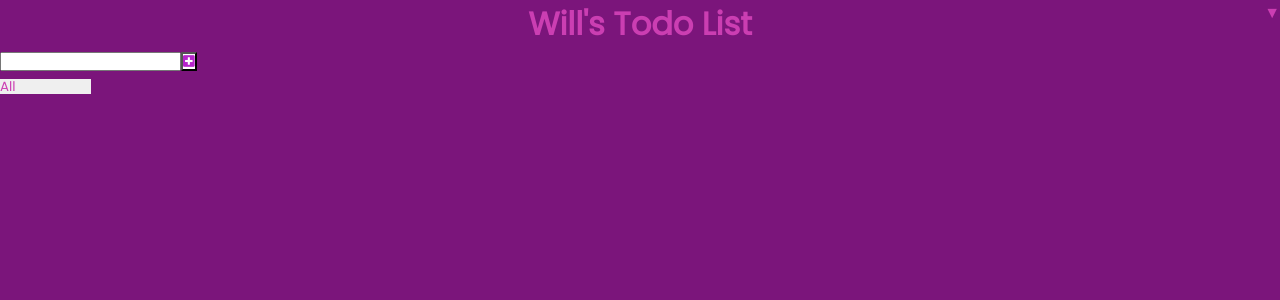
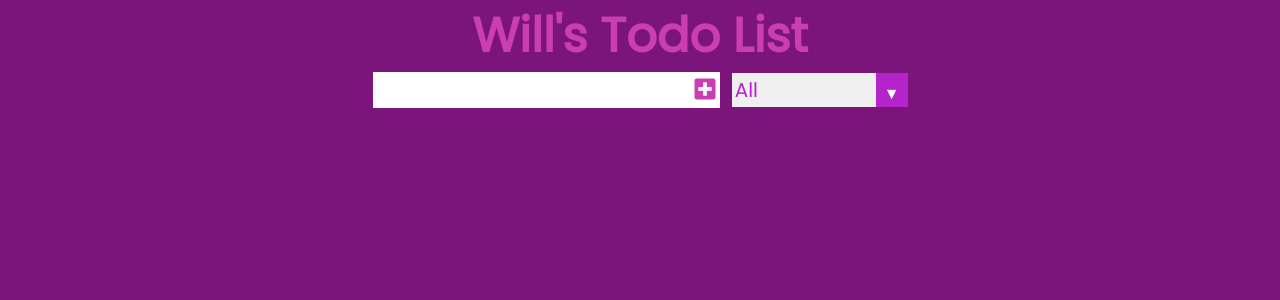
Before and after one commit to VyProductions/Todo_App, a React (Create React App) app: page / in a window 1280 px wide. Shown: the top 300 px of the page. Built offline with nearby package versions, Linux system fonts and the light colour scheme.

Commit message:
Finalized style and sizing of form and todo list elements.

```diff
--- a/src/App.css
+++ b/src/App.css
@@ -11,11 +11,6 @@
     font-family: "Poppins", sans-serif;
     min-height: 100vh;
   }
-  header {
-    margin: auto;
-    text-align: center;
-  }
-
   @keyframes gradient-anim {
     0% {
       background: #230023;
@@ -27,67 +22,100 @@
       background: #230023;
     }
   }
+  header {
+    font-size: 6vmin;
+  }
+  header h1 {
+    max-width: 80vw;
+    text-align: center;
+    font-size: 6vmin;
+    margin-left: auto;
+    margin-right: auto;
+    -webkit-user-select: none;
+    -moz-selec-webkit-user-select: none;
+    -ms-selec-webkit-user-select: none;
+    user-select: none;
+  }
 
   header,
   form {
+    height: auto;
+    display: flex;
+    justify-content: center;
+    align-items: center;
   }
-  form {
-  }
+
   form input,
   form button {
     color: #cb3eb2;
-  }
-  form input {
+    background: white;
+    padding: 0.5vmin;
+    font-size: 3vmin;
+    border: none;
   }
   form input:focus {
     outline: none;
   }
   form button {
-    color: #b524cb;
-    background: white;
     cursor: pointer;
+    transition: color 0.3s, background 0.3s ease;
   }
   form button:hover {
-    background: #b524cb;
+    background: #cb3eb2;
     color: white;
   }
+
   .todo-container {
-
+    display: flex;
+    justify-content: center;
+    align-items: center;
   }
-
   .todo-list {
+    display: flex;
+    flex-direction: column;
+    list-style: none;
   }
-
   .todo {
-  }
-  .filter-todo {
+    width: 80vmin;
+    background: white;
+    font-size: 3vmin;
     color: #cb3eb2;
+    display: flex;
+    justify-content: space-between;
+    align-items: center;
+    margin-top: 1.5vmin;
   }
   .todo li {
+    flex: 1;
   }
-
-  .trash-btn,
-  .complete-btn {
-    background: #b524cb;
+  .todo-item {
+    overflow: hidden;
+    overflow-wrap: break-word;
+    transition: opacity 0.3s ease;
+  }
+  .complete-btn,
+  .trash-btn {
+    border: none;
+    padding: 1.5vmin;
+    cursor: pointer;
+    font-size: 1.75vmin;
+    transition: background 0.3s ease;
     color: white;
   }
   .complete-btn {
     background: #cb3eb2;
   }
-  .todo-item {
-    overflow: hidden;
-    overflow-wrap: break-word;
-  }
-
   .complete-btn:hover {
     background: #a2318d;
+  }
+  .trash-btn {
+    background: #b524cb;
   }
   .trash-btn:hover {
     background: #9115a4;
   }
-
-  .fa-trash,
-  .fa-check {
+  .fa-check,
+  .fa-trash {
     pointer-events: none;
   }
 
@@ -95,52 +123,54 @@
     outline: none;
     animation: fall-anim 0.5s ease forwards;
   }
-
   @keyframes fall-anim {
     100% {
       transform: translateY(10rem) rotateZ(20deg);
       opacity: 0;
     }
   }
-
   .completed {
     text-decoration: line-through;
     opacity: 0.5;
   }
 
-  /*CUSTOM SELECTOR */
+  .select {
+    /* margin: 1vmin; */
+    position: relative;
+    overflow: hidden;
+    transition: outline 0.1s ease;
+    align-items: center;
+    margin-left: 1.5vmin;
+    height: auto;
+    width: auto;
+  }
+  .select::after {
+    content: "\25BC";
+    position: absolute;
+    top: 0;
+    right: 0;
+    background: #b524cb;
+    color: white;
+    cursor: pointer;
+    pointer-events: none;
+    padding: 1vmin;
+  }
+  .select:hover {
+    outline: 5px solid #cf83dbf6;
+  }
   select {
-    -webkit-appearance: none;
-    -moz-appearance: none;
-    -ms-appearance: none;
+    -webkit-appearance: menulist;
+    -moz-appearance: menulist;
+    -ms-appearance: menulist;
     appearance: none;
     outline: 0;
     box-shadow: none;
     border: 0 !important;
     background-image: none;
-  }
-
-  /* Custom Select */
-  .select {
-  }
-  select {
+    color: #b524cb;
     font-family: "Poppins", sans-serif;
     cursor: pointer;
+    font-size: 2.5vmin;
+    padding: 0.4vmin;
+    width: 22vmin;
   }
-  option {
-  }
-  /* Arrow */
-  .select::after {
-    content: "\25BC";
-    position: absolute;
-    top: 0;
-    right: 0;
-    cursor: pointer;
-    pointer-events: none;
-  }
-
-  /* Outline hovers */
-  .todo:hover,
-  .select:hover {
-    outline: 5px solid #cf83dbf6;
-  }
```
